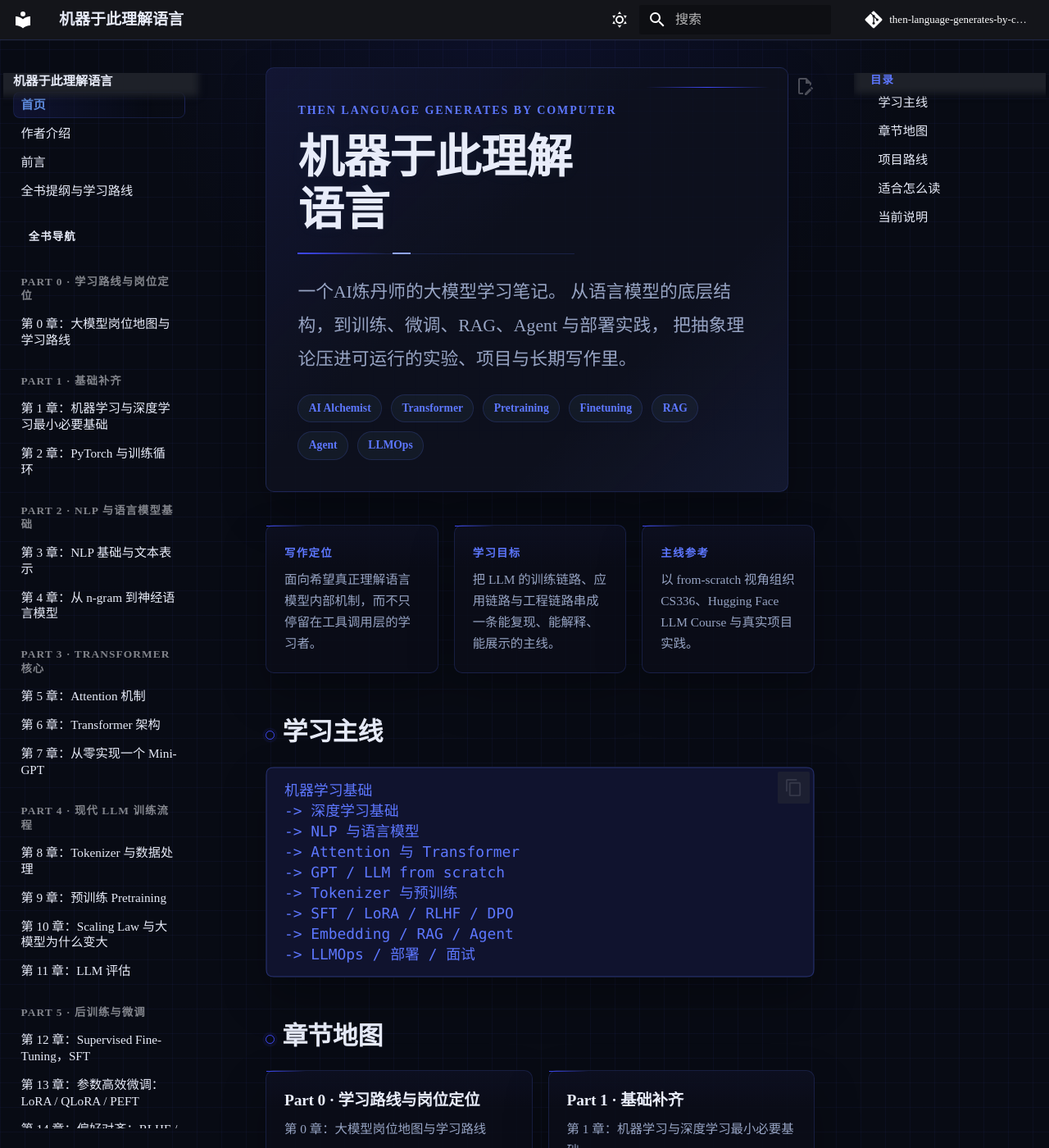
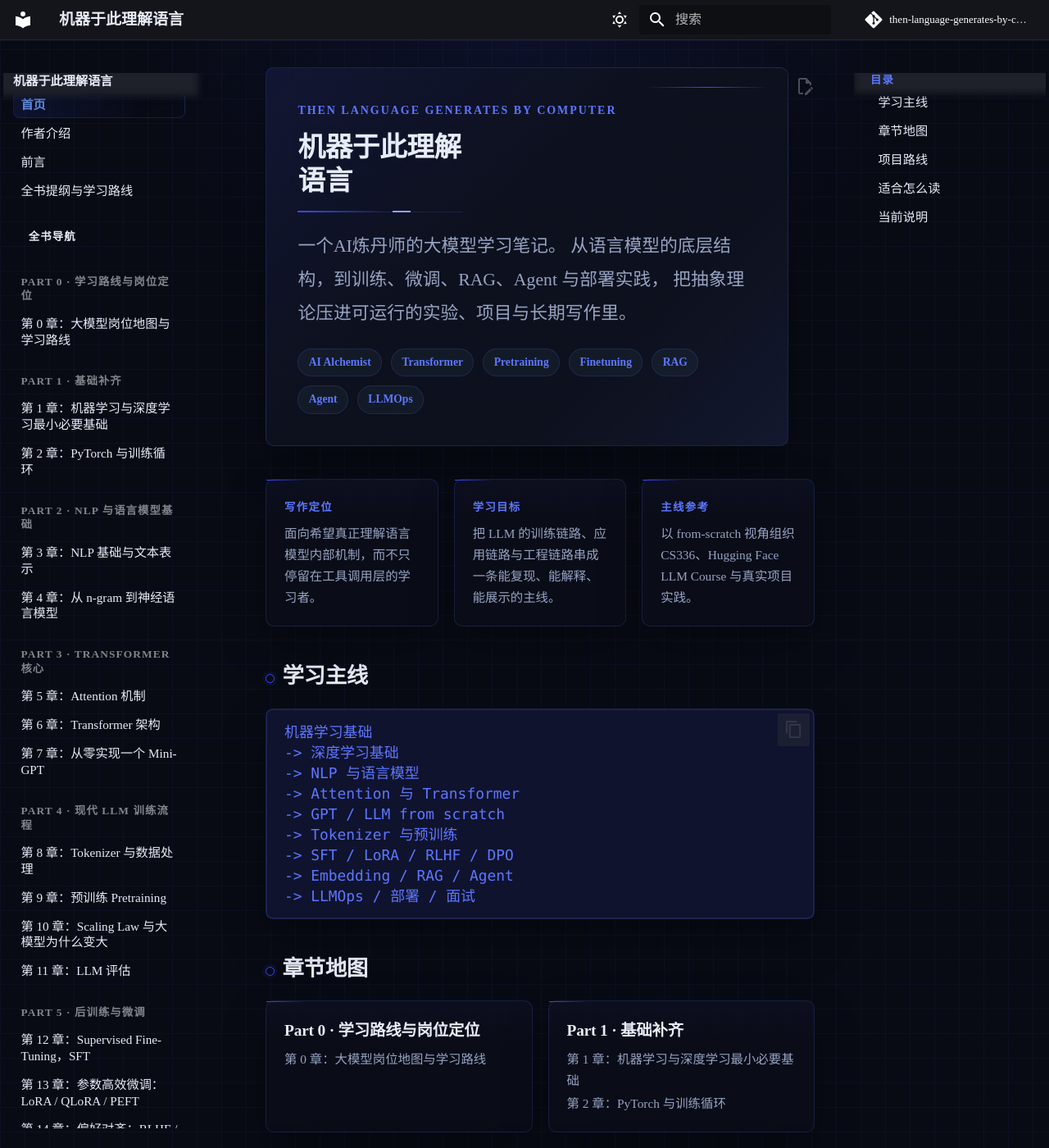
Before and after one commit to Ferris-Liu/LLM-Start-from-the-scratch, an MkDocs documentation site: the page built from docs/index.md, in a window 1280 px wide and 1400 px high. Shown: the whole window at 82% size. Built offline with MkDocs 1.6.1 and Material for MkDocs 9.7.7, drawn with Linux system fonts in a browser that asks for light colours; comment, search, counter and statistics services are not loaded.

Commit message:
update font size

```diff
--- a/docs/assets/stylesheets/extra.css
+++ b/docs/assets/stylesheets/extra.css
@@ -243,11 +243,11 @@
 
 .md-typeset h1 {
   position: relative;
-  margin: 0 0 1.3rem;
-  padding: 0 0 1rem;
+  margin: 0 0 1.05rem;
+  padding: 0 0 0.82rem;
   border-bottom: 1px solid var(--llm-border);
-  font-size: clamp(2.05rem, 4.4vw, 3.3rem);
-  line-height: 1.15;
+  font-size: clamp(1.68rem, 2vw, 2.28rem);
+  line-height: 1.22;
 }
 
 .md-typeset h1::before,
@@ -271,9 +271,9 @@
 }
 
 .md-typeset h2 {
-  margin-top: 2.5rem;
-  margin-bottom: 0.72rem;
-  font-size: 1.55rem;
+  margin-top: 2.1rem;
+  margin-bottom: 0.62rem;
+  font-size: 1.32rem;
 }
 
 .md-typeset h2::before {
@@ -289,8 +289,8 @@
 }
 
 .md-typeset h3 {
-  margin-top: 1.6rem;
-  font-size: 1.18rem;
+  margin-top: 1.38rem;
+  font-size: 1.08rem;
 }
 
 .md-typeset strong {
```
